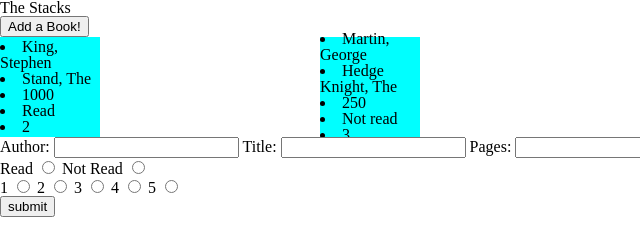
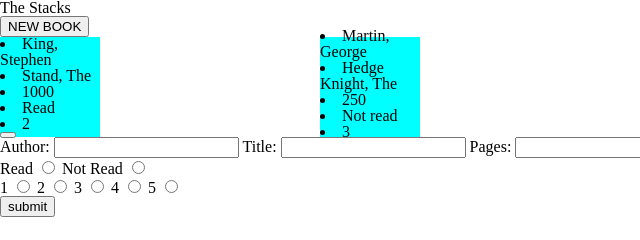
Before and after one commit to am1macdonald/library, a plain HTML site: page index.html in a window 1280 px wide. Shown: the full height of the page, 0-640 px from the left. Drawn offline with Linux system fonts and the light colour scheme.

Commit message:
added button to book-cards to allow removal

```diff
--- a/index.html
+++ b/index.html
@@ -12,7 +12,7 @@
         <main id=background>
             <h1>The Stacks</h1>
             <nav>
-                <button id="adder">Add a Book!</button>
+                <button id="adder">NEW BOOK</button>
             </nav>
             <div id="library-shelf">
             </div>
--- a/scripts/script.js
+++ b/scripts/script.js
@@ -19,17 +19,20 @@ function Book(author, title, pages, read, rating){
     this.read = read;
     this.rating = rating;
 };
-function addBookToLibrary(author) {
+function addBookToLibrary() {
 
 };
 
 function displayBooks(arr) {
+    let removeButton = document.createElement('BUTTON');
+    removeButton.classList.add('remove-from');
     let shelf = document.getElementById('library-shelf');
     let bookCard = document.createElement('div');
     bookCard.classList.add('book-card');
     arr.forEach(book => {
         let list = document.createElement('ul');
         let clone = bookCard.cloneNode();
+        let newButton = removeButton.cloneNode();
         for (let thing in book){
             let item = document.createElement('li');
             if (thing === 'read') {
@@ -39,9 +42,9 @@ function displayBooks(arr) {
             };
             console.log(book[thing]);
             clone.appendChild(item);
+            clone.appendChild(newButton);
         }
         shelf.appendChild(clone);
     });
 };
-
 displayBooks(myLibrary);
```
